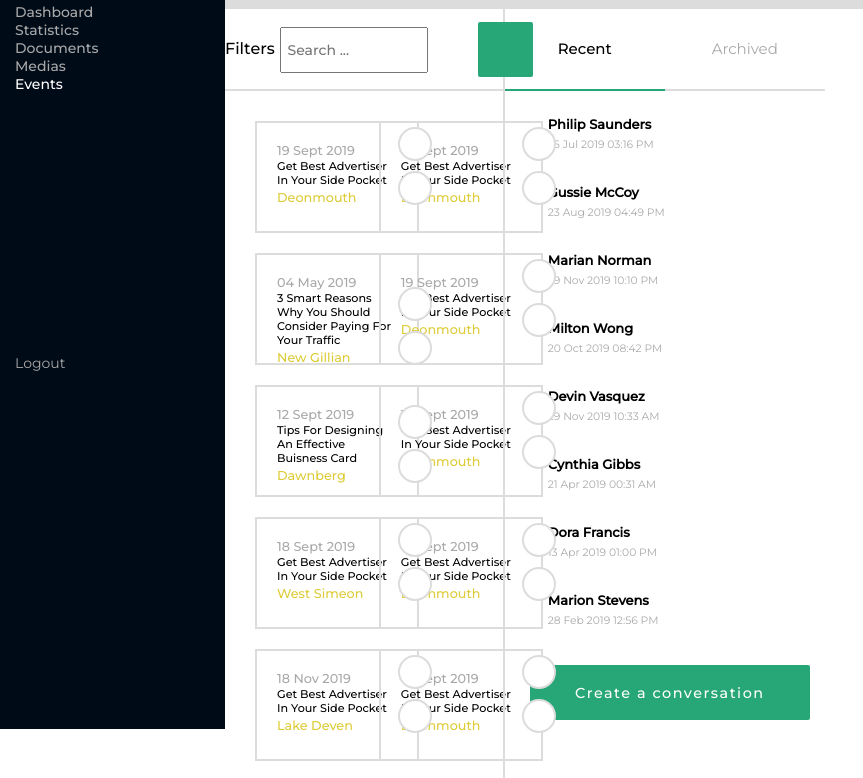
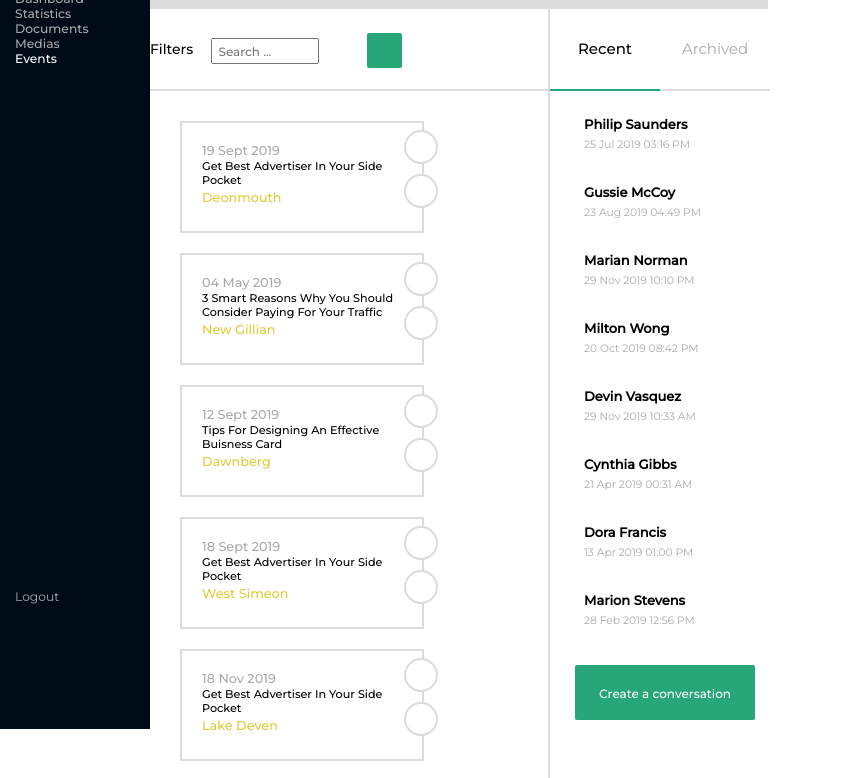
Before and after one commit to Iambizi/symbiosis-exercise, a website with bundled scripts: page index.html in a window 768 px wide. Shown: the part 71-849 px from the top of the page, 863 px wide, since content can reach past the window. Built offline with nearby package versions, Linux system fonts and the light colour scheme; a script that the page names is missing.

Commit message:
breakpoints 690px and 800px

```diff
--- a/index.html
+++ b/index.html
@@ -70,7 +70,7 @@
         </button>
       </div>
       <div id="article-list">
-        <div id="left-column">
+        <div id="left-column" class="responsive-col">
             <div class="article">
                 <p class="article-date">19 Sept 2019</p>
                 <p class="article-title">get best advertiser in your side pocket</p>
@@ -114,7 +114,7 @@
                 <div class="delete"><i data-eva="trash-outline" data-eva-fill="#A9A9A9"></i></div>
               </div>
         </div>
-        <div id="right-column">
+        <div id="right-column" class="responsive-col">
             <div class="article">
                 <p class="article-date">19 Sept 2019</p>
                 <p class="article-title">get best advertiser in your side pocket</p>
--- a/scss/style.scss
+++ b/scss/style.scss
@@ -217,7 +217,7 @@ body {
     grid-row: 2;
     grid-column: 3;
     width: 360px;
-    height: 1100px;
+    height: 1900px;
     list-style-type: none;
     border-left: 2.8px solid $header-grey;
     .tabs {
@@ -316,235 +316,186 @@ body {
 }
 
 //Responsive center
-@media screen and (max-width: 1440px) {
-  body {
-    #sidebar {
-      #logout {
-        top: 260px;
-      }
-      svg {
-        height: 20px;
-      }
-      &:hover {
-        cursor: pointer;
-      }
-    }
-    #main-content {
-      #filter {
-        #add-filter {
-          left: 50%;
-        }
-      }
-      #article-list {
-        #right-column,
-        #left-column {
-          width: 0;
-          .article {
-            margin-bottom: 20px;
-            width: 320px;
-            .article-title {
-              font-size: 17px;
-            }
-            .edit {
-              bottom: 78px;
-            }
-            .delete {
-              bottom: 68px;
-            }
-          }
-        }
-      }
-    }
-  }
-}
+// @media screen and (max-width: 1440px) {
+//   body {
+//     #sidebar {
+//       #logout {
+//         top: 260px;
+//       }
+//       svg {
+//         height: 20px;
+//       }
+//       &:hover {
+//         cursor: pointer;
+//       }
+//     }
+//     #main-content {
+//       #filter {
+//         #add-filter {
+//           left: 50%;
+//         }
+//       }
+//       #article-list {
+//         #right-column,
+//         #left-column {
+//           width: 0;
+//           .article {
+//             margin-bottom: 20px;
+//             width: 320px;
+//             .article-title {
+//               font-size: 17px;
+//             }
+//             .edit {
+//               bottom: 78px;
+//             }
+//             .delete {
+//               bottom: 68px;
+//             }
+//           }
+//         }
+//       }
+//     }
+//   }
+// }
 
-@media screen and (max-width: 1300px) {
-  body {
-    #sidebar {
-      // #logout {
-      //   top: 54%;
-      // }
-      svg {
-        height: 20px;
-      }
-      &:hover {
-        cursor: pointer;
-      }
-    }
-    #main-content {
-      #filter {
-        #add-filter {
-          left: 42%;
-        }
-      }
-      #article-list {
-        #right-column,
-        #left-column {
-          width: 0;
-          .article {
-            margin-bottom: 20px;
-            width: 270px;
-            .article-title {
-              font-size: 17px;
-            }
-            .edit {
-              bottom: 78px;
-            }
-            .delete {
-              bottom: 68px;
-            }
-          }
-        }
-      }
-    }
-  }
-}
+// @media screen and (max-width: 1300px) {
+//   body {
+//     #sidebar {
+//       // #logout {
+//       //   top: 54%;
+//       // }
+//       svg {
+//         height: 20px;
+//       }
+//       &:hover {
+//         cursor: pointer;
+//       }
+//     }
+//     #main-content {
+//       #filter {
+//         #add-filter {
+//           left: 42%;
+//         }
+//       }
+//       #article-list {
+//         #right-column,
+//         #left-column {
+//           width: 0;
+//           .article {
+//             margin-bottom: 20px;
+//             width: 270px;
+//             .article-title {
+//               font-size: 17px;
+//             }
+//             .edit {
+//               bottom: 78px;
+//             }
+//             .delete {
+//               bottom: 68px;
+//             }
+//           }
+//         }
+//       }
+//     }
+//   }
+// }
 
-@media screen and (max-width: 1280px) {
-  body {
-    #sidebar {
-      // #logout {
-      //   top: 55%;
-      // }
-      svg {
-        height: 20px;
-      }
-      &:hover {
-        cursor: pointer;
-      }
-    }
-    #main-content {
-      #filter {
-        #add-filter {
-          left: 42%;
-        }
-      }
-      #article-list {
-        #right-column,
-        #left-column {
-          width: 0;
-          .article {
-            margin-bottom: 20px;
-            width: 260px;
-            .article-title {
-              font-size: 17px;
-              #right-column,
-              #left-column {
-                width: 0;
-                .article {
-                  margin-bottom: 20px;
-                  width: 250px;
-                  .article-title {
-                    font-size: 17px;
-                  }
-                  .edit {
-                    bottom: 78px;
-                  }
-                  .delete {
-                    bottom: 68px;
-                  }
-                }
-              }
-            }
-          }
-        }
-      }
-    }
-  }
-}
-@media screen and (max-width: 1080px) {
-  body {
-    #sidebar {
-      // #logout {
-      //   top: 53%;
-      // }
-      svg {
-        height: 20px;
-      }
-      &:hover {
-        cursor: pointer;
-      }
-    }
-    #main-content {
-      #filter {
-        #add-filter {
-          left: 20%;
-        }
-      }
-      #article-list {
-        #right-column,
-        #left-column {
-          width: 0;
-          .article {
-            margin-bottom: 20px;
-            width: 170px;
-            height: 68px;
-            .article-title {
-              font-size: 0.8rem;
-            }
-          }
-        }
-      }
-    }
-    #convo-section {
-      width: 320px;
-      #add-convo {
-        width: 280px;
-      }
-    }
-  }
-}
+// @media screen and (max-width: 1280px) {
+//   body {
+//     #sidebar {
+//       // #logout {
+//       //   top: 55%;
+//       // }
+//       svg {
+//         height: 20px;
+//       }
+//       &:hover {
+//         cursor: pointer;
+//       }
+//     }
+//     #main-content {
+//       #filter {
+//         #add-filter {
+//           left: 42%;
+//         }
+//       }
+//       #article-list {
+//         #right-column,
+//         #left-column {
+//           width: 0;
+//           .article {
+//             margin-bottom: 20px;
+//             width: 260px;
+//             .article-title {
+//               font-size: 17px;
+//               #right-column,
+//               #left-column {
+//                 width: 0;
+//                 .article {
+//                   margin-bottom: 20px;
+//                   width: 250px;
+//                   .article-title {
+//                     font-size: 17px;
+//                   }
+//                   .edit {
+//                     bottom: 78px;
+//                   }
+//                   .delete {
+//                     bottom: 68px;
+//                   }
+//                 }
+//               }
+//             }
+//           }
+//         }
+//       }
+//     }
+//   }
+// }
+// @media screen and (max-width: 1080px) {
+//   body {
+//     #sidebar {
+//       // #logout {
+//       //   top: 53%;
+//       // }
+//       svg {
+//         height: 20px;
+//       }
+//       &:hover {
+//         cursor: pointer;
+//       }
+//     }
+//     #main-content {
+//       #filter {
+//         #add-filter {
+//           left: 20%;
+//         }
+//       }
+//       #article-list {
+//         #right-column,
+//         #left-column {
+//           width: 0;
+//           .article {
+//             margin-bottom: 20px;
+//             width: 170px;
+//             height: 68px;
+//             .article-title {
+//               font-size: 0.8rem;
+//             }
+//           }
+//         }
+//       }
+//     }
+//     #convo-section {
+//       width: 320px;
+//       #add-convo {
+//         width: 280px;
+//       }
+//     }
+//   }
+// }
 
 @media screen and (max-width: 980px) {
-  body {
-    #sidebar {
-      // #logout {
-      //   top: 48%;
-      // }
-      svg {
-        height: 20px;
-      }
-      &:hover {
-        cursor: pointer;
-      }
-    }
-    #main-content {
-      #filter {
-        input {
-          width: 140px;
-          margin-left: 5px;
-        }
-        #add-filter {
-          left: 18%;
-        }
-      }
-      #article-list {
-        #right-column,
-        #left-column {
-          width: 0;
-          .article {
-            margin-bottom: 20px;
-            width: 120px;
-            height: 68px;
-            .article-title {
-              font-size: 0.7rem;
-            }
-          }
-        }
-      }
-    }
-    #convo-section {
-      width: 320px;
-      .individ-convos {
-        .conversation {
-          width: 70px;
-        }
-      }
-      #add-convo {
-        width: 280px;
-      }
-    }
-  }
 }
 
 @media only screen and (min-width: 320px) and (max-width: 480px) {
@@ -558,6 +509,178 @@ body {
 }
 @media only screen and (min-width: 690px) and (max-width: 800px) {
   /*--- Tablet portrait ---*/
+  body {
+    grid-template-columns: 150px auto 220px;
+    #sidebar {
+      // #logout {
+      //   top: 48%;
+      // }
+      width: 150px;
+      #logo {
+        width: 65%;
+      }
+      ul {
+        margin-top: 0px;
+        padding-left: 15px;
+        list-style-type: none;
+        li {
+          vertical-align: middle;
+          font-weight: 500;
+          font-size: 0.77rem;
+          svg {
+            position: relative;
+            top: 16px;
+            margin-right: 14px;
+            height: 50px;
+          }
+          &.active {
+            color: $active-white;
+          }
+          a {
+            text-decoration: none;
+            color: inherit;
+          }
+        }
+      }
+      svg {
+        height: 17px;
+      }
+      &:hover {
+        cursor: pointer;
+      }
+      #logout {
+        position: relative;
+        top: 520px;
+        // margin-top: 500px;
+        padding-left: 15px;
+        font-size: 0.77rem;
+        svg {
+          position: relative;
+          top: 5px;
+          margin-right: 10px;
+        }
+        a {
+          text-decoration: none;
+          color: inherit;
+        }
+      }
+    }
+    #header {
+      display: flex;
+      justify-content: space-between;
+      grid-column: 2 / 4;
+      grid-row: 1;
+      width: 100%;
+      height: 80px;
+      background-color: $header-grey;
+      #menu {
+        margin: 26px 15px 15px 15px;
+      }
+      :hover {
+        cursor: pointer;
+      }
+      .header-icons {
+        svg {
+          padding: 0 5px 4px 0;
+          margin: 25px 30px 15px 2px;
+        }
+      }
+    }
+    #main-content {
+      #filter {
+        svg#funnel {
+          margin: 30px 10px 0 20px;
+          height: 19px;
+        }
+        p {
+          font-weight: 500;
+          font-size: 0.87rem;
+          margin-top: 32px;
+        }
+        input {
+          margin-top: 29px;
+          margin-left: 18px;
+          height: 20px;
+          width: 100px;
+          font-size: 12px;
+        }
+        #add-filter {
+          left: 12%;
+          margin: 24px 10px 0 0;
+          border-radius: 2px;
+          height: 35px;
+          width: 35px;
+          border: none;
+          &:hover {
+            cursor: pointer;
+          }
+          svg {
+            height: 19px;
+            width: 19px;
+          }
+        }
+      }
+      #article-list {
+        grid-template-columns: 1fr;
+        #right-column,
+        #left-column {
+          width: 0;
+          .article {
+            .edit {
+              bottom: 75px;
+            }
+            .delete {
+              bottom: 65px;
+            }
+            margin-bottom: 20px;
+            width: 200px;
+            height: 68px;
+            .article-title {
+              font-size: 0.7rem;
+            }
+          }
+        }
+      }
+    }
+    #convo-section {
+      width: 220px;
+      .individ-convos {
+        padding: 20px 0 0 16px;
+        .conversation {
+          width: 50px;
+          height: 68px;
+          .user-img {
+            border-radius: 50%;
+            height: 30px;
+            width: 30px;
+            svg {
+              height: 15px;
+              width: 15px;
+              padding: 8px 8px;
+            }
+          }
+          .user-details {
+            .chevron {
+              left: 120px;
+              height: 15px;
+            }
+          }
+        }
+      }
+      #add-convo {
+        width: 180px;
+        font-size: 0.75rem;
+        letter-spacing: 0;
+        span {
+          svg {
+            height: 20px;
+            width: 20px;
+            right: 1%;
+          }
+        }
+      }
+    }
+  }
 }
 @media only screen and (min-width: 800px) and (max-width: 1024px) {
   /*--- Small tablet landscape ---*/
```
Also changed, not shown: css/style.css.
